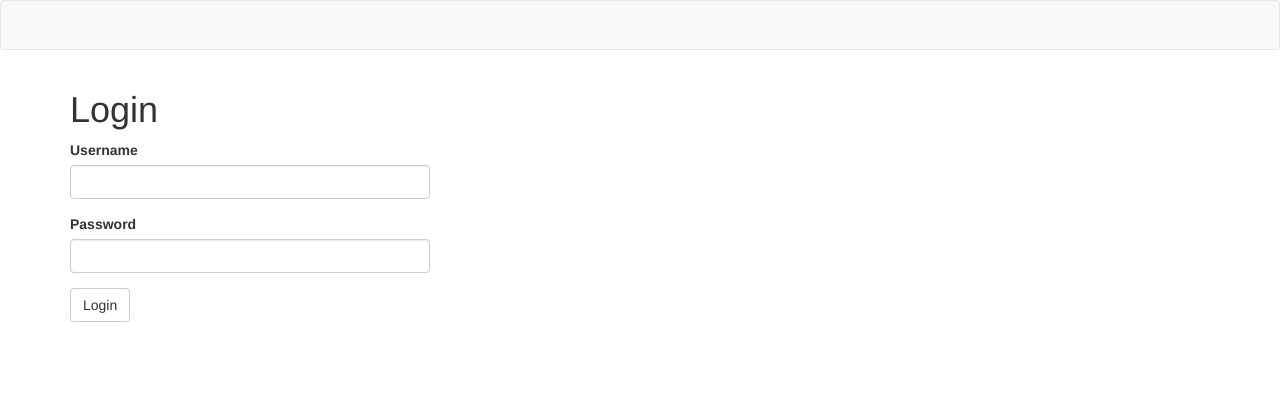
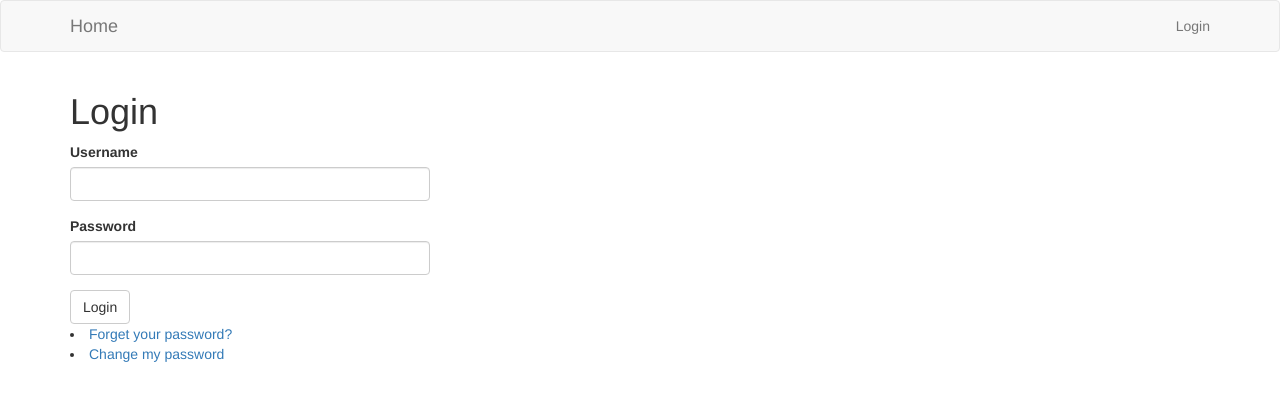
Before and after one commit to callenfu/ECE1779A3, a Flask app: page /login in a window 1280 px wide. Shown: the top 401 px of the page. Run offline with Flask 2, Linux system fonts and the light colour scheme; some libraries are stand-ins or nearby versions.

Commit message:
update user route

```diff
--- a/app/__init__.py
+++ b/app/__init__.py
@@ -7,3 +7,5 @@ bootstrap = Bootstrap(app)
 app.secret_key = 'ece1779a1'
 from app import view
 from app import login
+
+app.run('0.0.0.0',5000,debug=True)
--- a/app/email.py
+++ b/app/email.py
@@ -28,4 +28,4 @@ def send_password_reset_email(email, new_password):
     send_email('[No reply] Your New Password',
                sender='ece1779group@gmail.com',
                recipients=[email],
-               text_body=render_template('userManager/email.txt', newpsw=new_password))
+               text_body=render_template('email.txt', newpsw=new_password))
--- a/app/form.py
+++ b/app/form.py
@@ -3,20 +3,19 @@ from wtforms import StringField, PasswordField, BooleanField, SubmitField, TextA
 from wtforms.validators import DataRequired, Email, EqualTo,Length
 
 
-# class AddUserForm(FlaskForm):
-#     """
-#         AddUserForm class is to define the form on /adduser page.
-#         """
-#     username = StringField('Username', validators=[DataRequired(),
-#                                                    Length(max=25,min=5,message='Username length should between 5~25')])
-#     email = StringField('Email Address', validators=[DataRequired(),Email()])
-#     password1 = PasswordField('Password', validators=[DataRequired(message='Not Allowed Empty Password'),
-#                                                       Length(max=25,min=5,message='Password length should between 5~25')])
-#     password2 = PasswordField('Please Repeat Password',
-#                               validators=[DataRequired(),
-#                                           EqualTo("password1",message='Your password and repeat password do not match')])
-#     admin_auth = BooleanField('Admin')
-#     submit = SubmitField('Add a new User')
+class RegisterForm(FlaskForm):
+    """
+        AddUserForm class is to define the form on /adduser page.
+        """
+    username = StringField('Username', validators=[DataRequired(),
+                                                   Length(max=25,min=5,message='Username length should between 5~25')])
+    email = StringField('Email Address', validators=[DataRequired(),Email()])
+    password1 = PasswordField('Password', validators=[DataRequired(message='Not Allowed Empty Password'),
+                                                      Length(max=25,min=5,message='Password length should between 5~25')])
+    password2 = PasswordField('Please Repeat Password',
+                              validators=[DataRequired(),
+                                          EqualTo("password1",message='Your password and repeat password do not match')])
+    submit = SubmitField('Sign up')
 
 
 class LoginForm(FlaskForm):
@@ -27,26 +26,26 @@ class LoginForm(FlaskForm):
     password = PasswordField('Password', validators=[DataRequired(message='Empty Password')])
     submit = SubmitField('Login')
 
-#
-# class ChangePassword(FlaskForm):
-#     """
-#           ChangePassword class is to define the form on /changemypassword page.
-#           """
-#     username = StringField('Please input your Username', validators=[DataRequired(message='Empty Username')])
-#     password = PasswordField('Old Password', validators=[DataRequired(message='Empty Password'),
-#                                                          Length(max=25, min=5,message='Password length should between 5~25')])
-#     password1 = PasswordField('New Password',validators=[DataRequired(message='Not Allowed Empty Password'),
-#                                                          Length(max=25, min=5 ,message='Password length should between 5~25'),
-#                                                          ])
-#     password2 = PasswordField('Please Repeat Password',
-#                               validators=[DataRequired(),
-#                                           EqualTo('password1', message='Your password and repeat password do not match')])
-#     submit = SubmitField('Reset your Password')
-#
-#
-# class ResetPassword(FlaskForm):
-#     """
-#               AddUserForm class is to define the form on /resetpasword page
-#               """
-#     email = StringField('Email Address', validators=[DataRequired(),Email()])
-#     submit = SubmitField('Reset your Password')
+
+class ChangePassword(FlaskForm):
+    """
+          ChangePassword class is to define the form on /changemypassword page.
+          """
+    username = StringField('Please input your Username', validators=[DataRequired(message='Empty Username')])
+    password = PasswordField('Old Password', validators=[DataRequired(message='Empty Password'),
+                                                         Length(max=25, min=5,message='Password length should between 5~25')])
+    password1 = PasswordField('New Password',validators=[DataRequired(message='Not Allowed Empty Password'),
+                                                         Length(max=25, min=5 ,message='Password length should between 5~25'),
+                                                         ])
+    password2 = PasswordField('Please Repeat Password',
+                              validators=[DataRequired(),
+                                          EqualTo('password1', message='Your password and repeat password do not match')])
+    submit = SubmitField('Reset your Password')
+
+
+class ResetPassword(FlaskForm):
+    """
+              AddUserForm class is to define the form on /resetpasword page
+              """
+    email = StringField('Email Address', validators=[DataRequired(),Email()])
+    submit = SubmitField('Reset your Password')
--- a/app/login.py
+++ b/app/login.py
@@ -1,13 +1,23 @@
 from app import app
 from flask import render_template, request, session, redirect, url_for, flash
 from app.database import  UserTable
-# from flask_mail import Message
-from app.form import LoginForm
-# , ChangePassword, ResetPassword, AddUserForm
+from flask_mail import Message
+from app.form import LoginForm, ChangePassword,RegisterForm, ResetPassword
 from werkzeug.security import generate_password_hash, check_password_hash
-# from app.email import send_password_reset_email
+from app.email import send_password_reset_email
+import string, random
+
 
 usertable = UserTable()
+
+def generate_password():
+    """method generate password will random a 10-length-string with numbers and letters,
+    it will be used in reset_password function.
+    """
+    chars = string.ascii_letters + string.digits
+    key = random.sample(chars, 10)
+    keys = "".join(key)
+    return keys
 
 @app.route('/login', methods=['GET', 'POST'])
 def login():
@@ -24,7 +34,7 @@ def login():
         return render_template('login.html', title='Sign In', form=form)
     if request.method == "POST":
         if 'loggedin' in session:
-            return redirect(url_for('index'))
+            return redirect(url_for('home'))
         if form.validate_on_submit():
             username = form.username.data
             password = form.password.data
@@ -38,7 +48,7 @@ def login():
                     session['username'] = account['username']
                     session['admin_auth'] = account['admin_auth']
                     flash('Login successfully!')
-                    return redirect(url_for('index'))
+                    return redirect(url_for('home'))
             flash('Invalid username or password')
             return redirect(url_for('login'))
         else:
@@ -53,3 +63,79 @@ def logout():
     session.pop('admin_auth', None)
     """Controller pop the login status and user information in session, then redirect to index page"""
     return redirect(url_for('index'))
+
+@app.route('/change_my_password', methods=['POST', 'GET'])
+def change_my_password():
+    """Controller is allow user to change their password if they have valid username and password.
+    It will generate the new password hash and write into the database.
+    If username not exist, or wrong password, controller will not allow user change password.
+     """
+    form = ChangePassword()
+    if request.method == 'GET':
+        return render_template('changemypassword.html', form=form)
+    if request.method == 'POST' and form.validate_on_submit():
+        username = form.username.data
+        old_password = form.password.data
+        new_password_hash = generate_password_hash(form.password1.data)
+        account = usertable.check_item("username", username)
+        if account is not None:
+            if check_password_hash(str(account['password_hash']), old_password):
+                usertable.update_password_username(username, new_password_hash)
+                flash('Your password has been changed')
+                return redirect(url_for('login'))
+            else:
+                flash('Invalid username or password')
+                return redirect(url_for('change_my_password'))
+        else:
+            flash('Invalid username or password')
+            return redirect(url_for('change_my_password'))
+    else:
+        return render_template('changemypassword.html', form=form)
+
+
+@app.route('/sign_up', methods=['GET', 'POST'])
+def sign_up():
+    """controller will allow admin user to add new user.
+    It will assert if user want to create a new account. if it is normal user, it will redirect to login page
+    When admin add new user, if same username or email in database, it will refuse to create new user
+    Admin also allow to create another admin by input admin_auth True"""
+    form = RegisterForm()
+    if request.method == "GET":
+        return render_template('adduser.html', title='Add New User', form=form)
+    if request.method == 'POST' and form.validate_on_submit():
+        username = form.username.data
+        password = form.password1.data
+        email = form.email.data
+        account = usertable.check_item("username", username)
+        if account is not None:
+            flash('This User name or Email is existing')
+            return redirect(url_for('sign_up'))
+        else:
+            usertable.add_user(username,password,email)
+            flash("You have add a new user successfully")
+            return redirect(url_for('sign_up'))
+
+
+@app.route('/reset_password', methods=['GET', 'POST'])
+def reset_password():
+    """Controller that display the reset_password page. Only user_email is needed to be input.
+    Controller will validate the email in database and generate a new password 10-lenght-random string.
+    Then it will try to send a email with new password to user's mailbox by gmail.
+    Email template is email.txt"""
+    form = ResetPassword()
+    if form.validate_on_submit():
+        user_email = form.email.data
+        mail_exist = usertable.check_item('email',user_email)
+        if mail_exist is not None:
+            new_password = generate_password()
+            new_password_hash = generate_password_hash(new_password)
+            username = mail_exist['username']
+            usertable.update_password_username(username,new_password_hash)
+            flash('Your new password has been sent to your mailbox')
+            redirect('login')
+            send_password_reset_email(user_email, new_password)
+            return redirect(url_for('login'))
+        else:
+            flash('This email address is not registered')
+            return redirect('reset_password')
+    return render_template('resetpassword.html', form=form)
--- a/app/templates/base.html
+++ b/app/templates/base.html
@@ -2,6 +2,12 @@
 <html lang="en">
 <head>
     <meta charset="UTF-8">
+    <script>
+  function filesize(elem){
+    document.cookie = `filesize=${elem.files[0].size}`
+  }
+
+    </script>
 
 </head>
 
@@ -21,7 +27,20 @@
                     <span class="icon-bar"></span>
                     <span class="icon-bar"></span>
                 </button>
-
+                <a class="navbar-brand" href="{{ url_for('home') }}">Home</a>
+                    {% if session['loggedin'] %}
+                    <a class="navbar-brand" href="{{ url_for('home') }}">Function</a>
+                    {% endif %}
+            </div>
+                <ul class="nav navbar-nav navbar-right">
+                    {% if not session['loggedin'] %}
+                    <li><a href="{{ url_for('login') }}">Login</a></li>
+                    {% else %}
+                    <li><a href="{{ url_for('logout') }}">Logout</a></li>
+                    <li><a href="{{ url_for('change_my_password') }}">change password</a></li>
+                    {% endif %}
+                </ul>
+            </div>
         </div>
     </nav>
 {% endblock %}
--- a/app/templates/login.html
+++ b/app/templates/login.html
@@ -7,6 +7,8 @@
     <div class="row">
         <div class="col-md-4">
             {{ wtf.quick_form(form) }}
+            <li><a href="{{ url_for('reset_password') }}">Forget your password?</a></li>
+            <li><a href="{{ url_for('change_my_password') }}">Change my password</a></li>
         </div>
     </div>
 
--- a/app/view.py
+++ b/app/view.py
@@ -6,4 +6,8 @@ from app.form import LoginForm
 @app.route('/')
 @app.route('/index')
 def index():
-    return render_template('index.html', title='Home')
+    return render_template('index.html', title='Welcome Page')
+
+@app.route('/home')
+def home():
+    return render_template('home.html',title='home')
```
Also changed, not shown: app/database.py (+14 -4 lines), app/templates/adduser.html (added, +12 -0 lines), app/templates/changemypassword.html (added, +12 -0 lines), app/templates/email.txt (added, +8 -0 lines), app/templates/home.html (added, +9 -0 lines), app/templates/resetpassword.html (added, +12 -0 lines).
